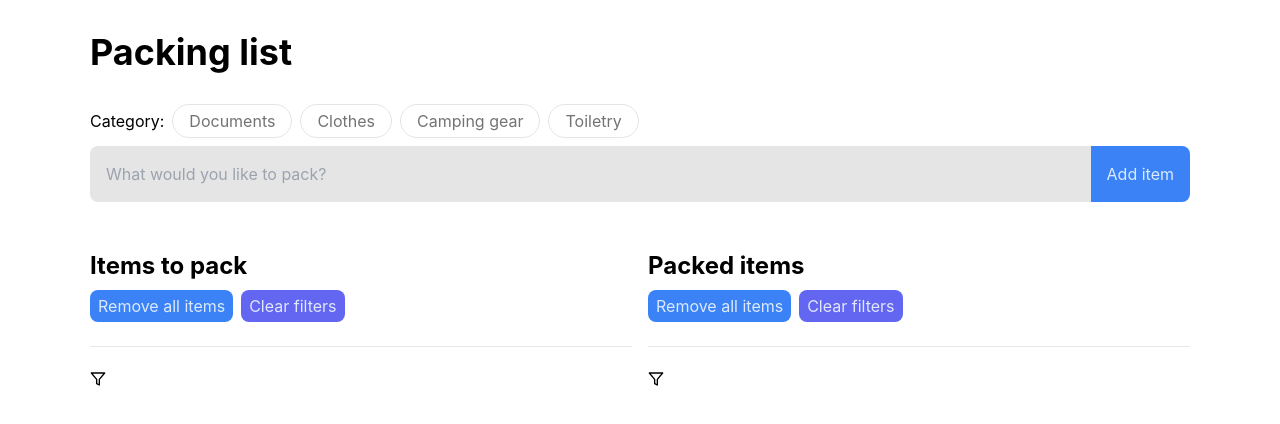
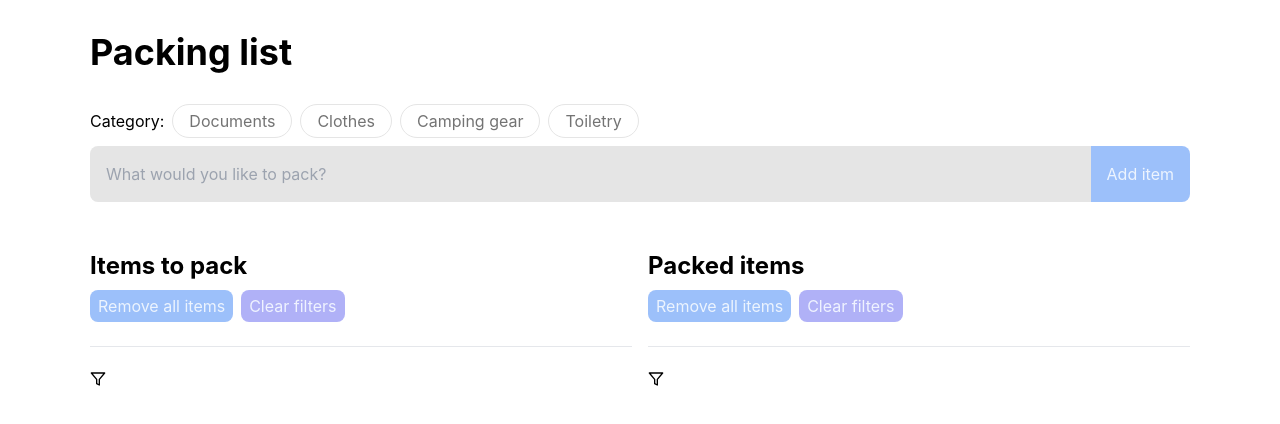
Before and after one commit to kilianfrederix/eindwerk-react, a React (Create React App) app in the folder eindwerk-react/: page / in a window 1280 px wide. Shown: the top 424 px of the page. Built offline with nearby package versions, Linux system fonts and the light colour scheme.

Commit message:
kleine toevoegeingen gedaan opdracht practisch klaar

```diff
--- a/eindwerk-react/src/components/InputForm.jsx
+++ b/eindwerk-react/src/components/InputForm.jsx
@@ -1,5 +1,6 @@
-export default function InputForm({ itemName, setItemName, onAddItem })  {
+import React from 'react';
 
+export default function InputForm({ itemName, setItemName, onAddItem }) {
   const handleChange = (e) => {
     setItemName(e.target.value);
   };
@@ -9,7 +10,6 @@ export default function InputForm({ itemName, setItemName, onAddItem })  {
     onAddItem();
   };
 
-
   return (
     <form onSubmit={handleSubmit} className="flex rounded-lg overflow-hidden">
       <input
@@ -18,13 +18,14 @@ export default function InputForm({ itemName, setItemName, onAddItem })  {
         value={itemName}
         onChange={handleChange}
         className="flex-1 p-4 bg-neutral-200 focus:bg-neutral-300/90 transition-all outline-none"
-
       />
       <button
         type="submit"
         className="px-4 py-2 bg-blue-500 active:bg-blue-400 text-blue-100 disabled:opacity-50 disabled:cursor-not-allowed transition"
-            >Add item
+        disabled={!itemName.trim()} // Schakel de knop uit als itemName leeg is of alleen whitespace bevat
+      >
+        Add item
       </button>
     </form>
-    )
+  );
 }
--- a/eindwerk-react/src/components/PackedItems/PackedHeader.jsx
+++ b/eindwerk-react/src/components/PackedItems/PackedHeader.jsx
@@ -1,8 +1,8 @@
-import React from 'react';
-
-export default function PackedHeader({ onClearFilters, areFiltersApplied, removePackedItems }) {
+export default function PackedHeader({ onClearFilters, areFiltersApplied, removePackedItems, items }) {
   const handleRemoveItems = () => {
-    removePackedItems();
+    if (items.some((item) => item.packed)) {
+      removePackedItems();
+    }
   };
 
   return (
@@ -10,17 +10,16 @@ export default function PackedHeader({ onClearFilters, areFiltersApplied, remove
       <h2 className="font-bold text-2xl">Packed items</h2>
       <div className="flex gap-2">
         <button
-          className="bg-blue-500 text-blue-100 rounded-lg px-2 py-1"
+          className={`bg-blue-500 text-blue-100 rounded-lg px-2 py-1 ${items.some((item) => item.packed) ? '' : 'disabled:opacity-50 disabled:cursor-not-allowed'}`}
           onClick={handleRemoveItems}
+          disabled={!items.some((item) => item.packed)}
         >
           Remove all items
         </button>
         <button
-          className={`bg-indigo-500 text-indigo-100 rounded-lg px-2 py-1 ${
-            areFiltersApplied ? '' : 'disabled:opacity-50 disabled:cursor-not-allowed'
-          }`}
+          className={`bg-indigo-500 text-indigo-100 rounded-lg px-2 py-1 ${areFiltersApplied ? '' : 'disabled:opacity-50 disabled:cursor-not-allowed'}`}
           onClick={onClearFilters}
-          disabled={areFiltersApplied}
+          disabled={areFiltersApplied || items.length === 0}
         >
           Clear filters
         </button>
--- a/eindwerk-react/src/components/PackedItems/PackedItemsList.jsx
+++ b/eindwerk-react/src/components/PackedItems/PackedItemsList.jsx
@@ -25,6 +25,7 @@ export default function PackedItemsList({ items, setItems, areFiltersApplied, on
         removePackedItems={removePackedItems}
         onClearFilters={handleClearFilters}
         areFiltersApplied={areFiltersApplied}
+        items={items}
       />
 
       <PackedCategory
--- a/eindwerk-react/src/components/PackingItems/PackingHeader.jsx
+++ b/eindwerk-react/src/components/PackingItems/PackingHeader.jsx
@@ -1,8 +1,8 @@
-import React from 'react';
-
-export default function PackingHeader({ onClearFilters, areFiltersApplied, removePackingItems }) {
+export default function PackingHeader({ onClearFilters, areFiltersApplied, removePackingItems, items }) {
   const handleRemoveItems = () => {
-    removePackingItems();
+    if (items.some((item) => !item.packed)) {
+      removePackingItems();
+    }
   };
 
   return (
@@ -10,17 +10,16 @@ export default function PackingHeader({ onClearFilters, areFiltersApplied, remov
       <h2 className="font-bold text-2xl">Items to pack</h2>
       <div className="flex gap-2">
         <button
-          className="bg-blue-500 text-blue-100 rounded-lg px-2 py-1"
+          className={`bg-blue-500 text-blue-100 rounded-lg px-2 py-1 ${items.some((item) => item.packed) ? '' : 'disabled:opacity-50 disabled:cursor-not-allowed'}`}
           onClick={handleRemoveItems}
+          disabled={!items.some((item) => !item.packed)}
         >
           Remove all items
         </button>
         <button
-          className={`bg-indigo-500 text-indigo-100 rounded-lg px-2 py-1 ${
-            areFiltersApplied ? '' : 'disabled:opacity-50 disabled:cursor-not-allowed'
-          }`}
+          className={`bg-indigo-500 text-indigo-100 rounded-lg px-2 py-1 ${areFiltersApplied ? '' : 'disabled:opacity-50 disabled:cursor-not-allowed'}`}
           onClick={onClearFilters}
-          disabled={areFiltersApplied}
+          disabled={areFiltersApplied || items.length === 0}
         >
           Clear filters
         </button>
--- a/eindwerk-react/src/components/PackingItems/PackingItemsList.jsx
+++ b/eindwerk-react/src/components/PackingItems/PackingItemsList.jsx
@@ -25,6 +25,7 @@ export default function PackingItemsList({ items, setItems, areFiltersApplied, o
                 removePackingItems={removePackingItems}
                 onClearFilters={handleClearFilters}
                 areFiltersApplied={areFiltersApplied}
+                items={items}
             />
 
 
```
Lines whose indentation alone changed are shown as unchanged.
